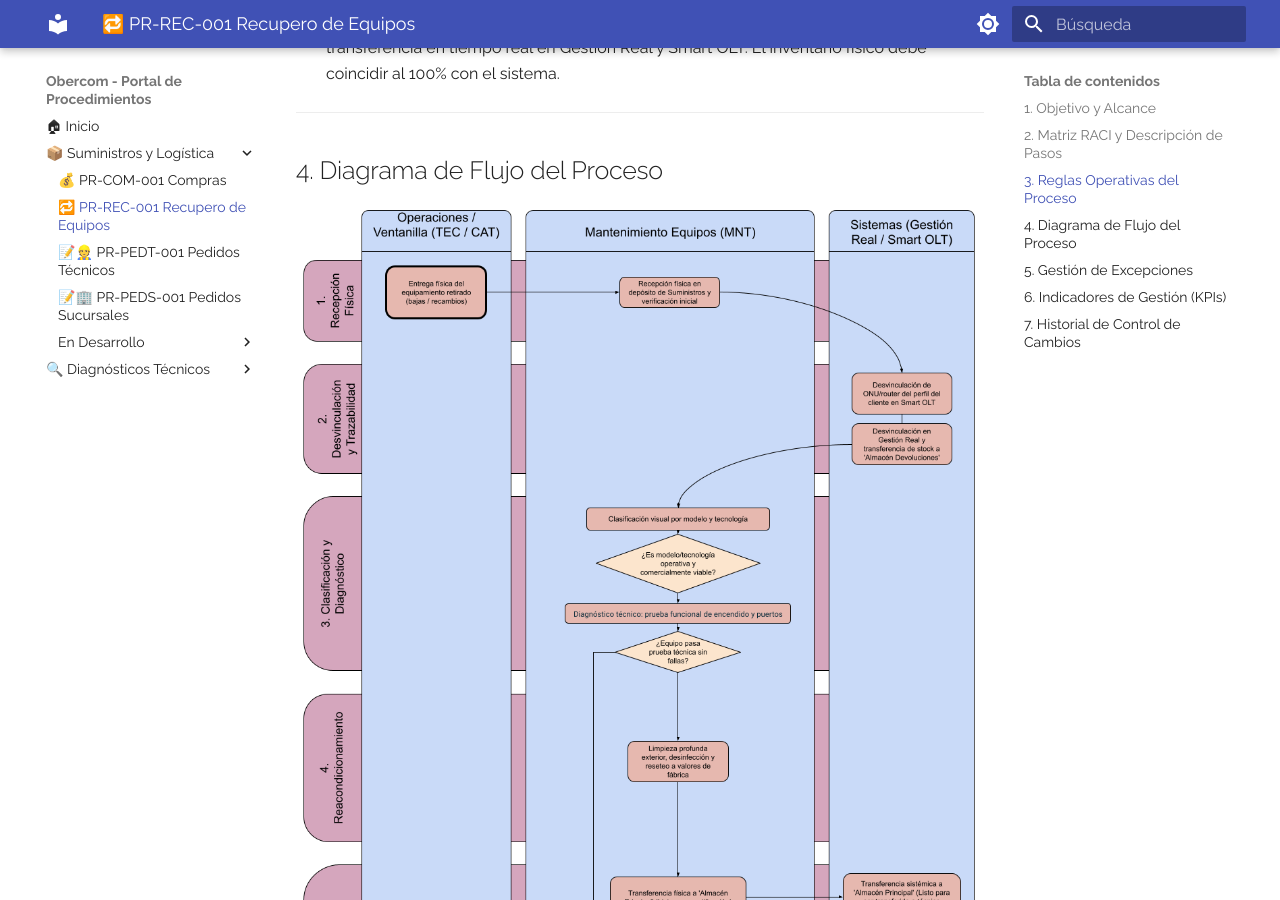
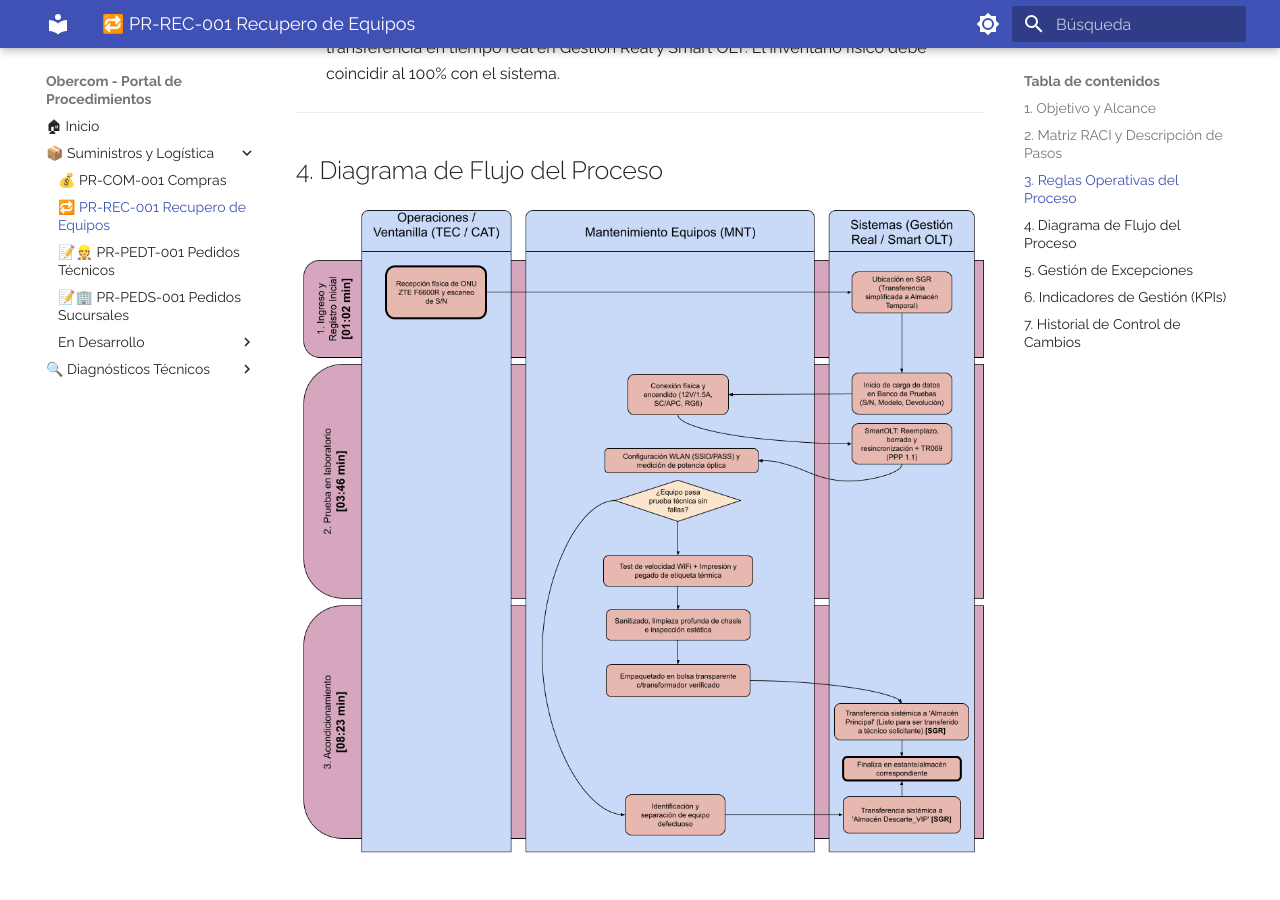
Before and after one commit to elingenierok/procedimientos-isp, an MkDocs documentation site: the page built from docs/suministros-logistica/PR-REC-001.md, in a window 1280 px wide and 900 px high, scrolled down 2353 px. Built offline with MkDocs 1.6.1 and Material for MkDocs 9.7.7, drawn with Linux system fonts in a browser that asks for light colours.

Commit message:
Update flowchart image in PR-REC-001.md

```diff
--- a/docs/suministros-logistica/PR-REC-001.md
+++ b/docs/suministros-logistica/PR-REC-001.md
@@ -45,7 +45,7 @@
 
 ## 4. Diagrama de Flujo del Proceso
 
-![Diagrama de Flujo de Recupero de Equipos](../img/FLUJO-REC.png)
+![Diagrama de Flujo de Recupero de Equipos](../img/FLUJO-PRUE.png)
 
 ---
 
```
